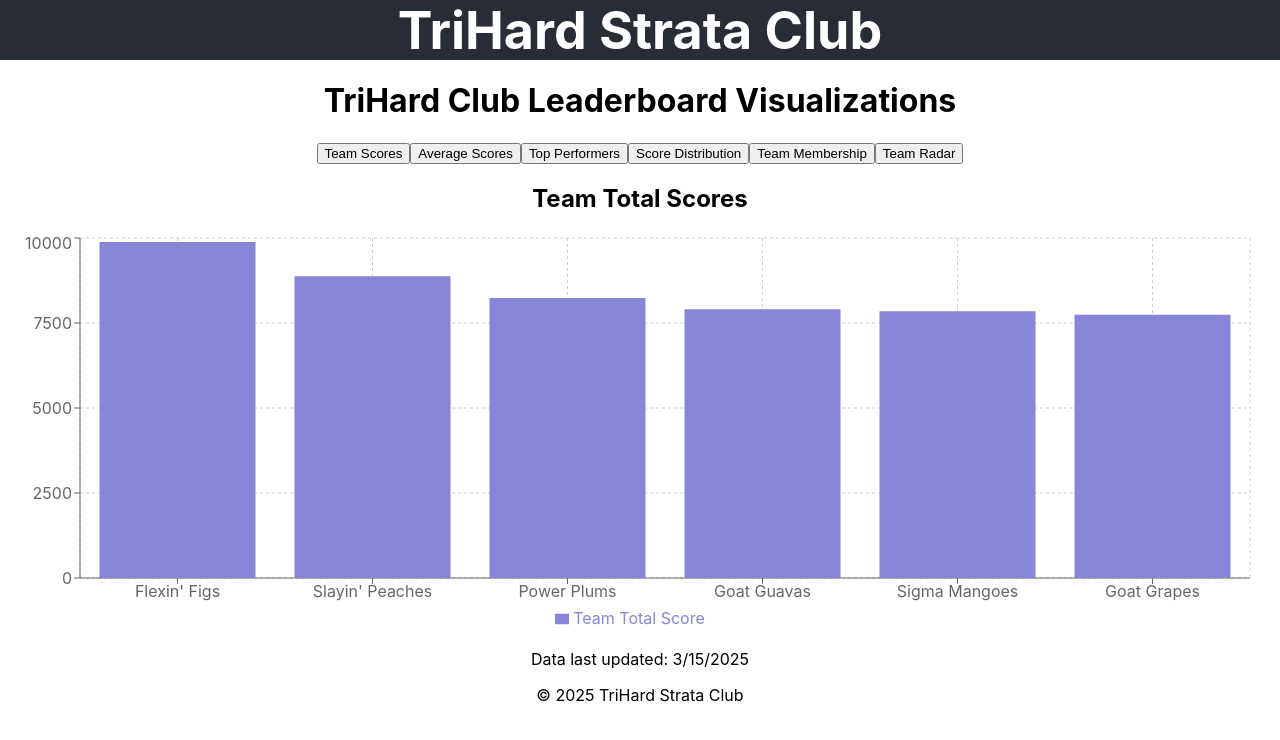
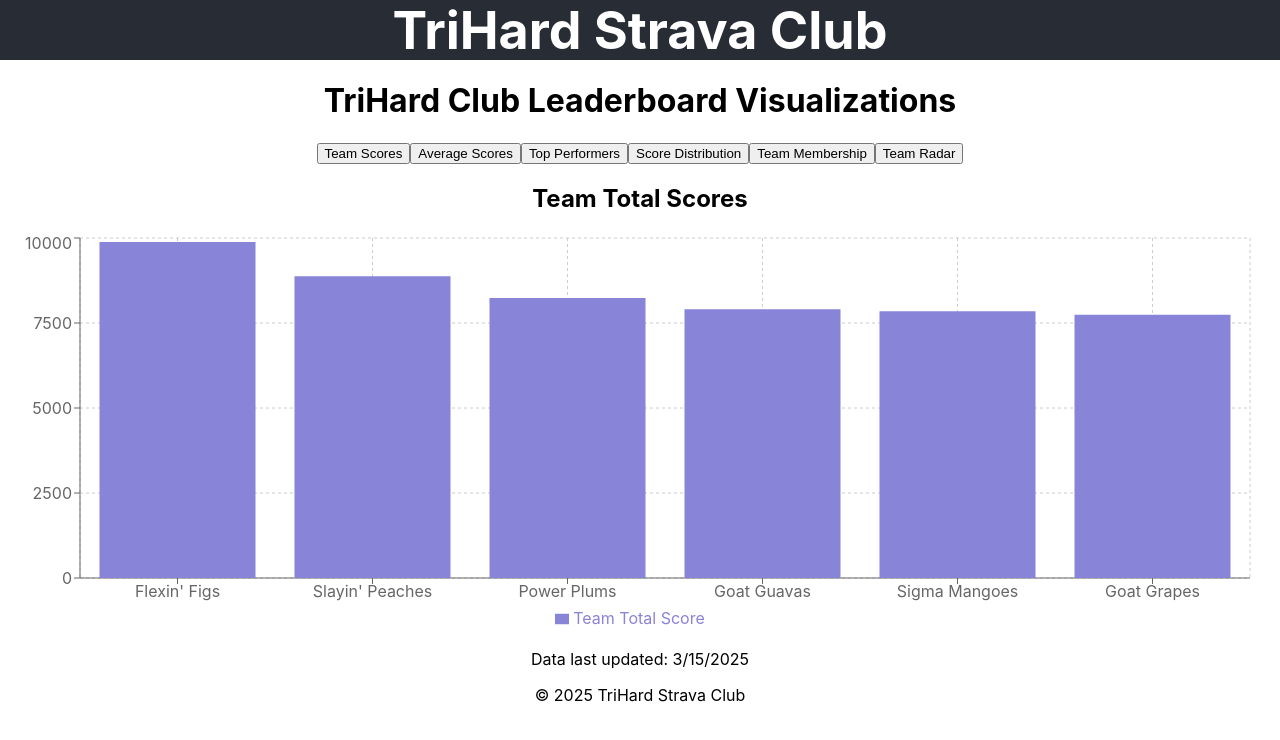
Before and after one commit to nicklondhe/trihardviz, a React (Create React App) app: page / in a window 1280 px wide. Shown: the top 740 px of the page. Built offline with nearby package versions, Linux system fonts and the light colour scheme.

Commit message:
Correcting fix

```diff
--- a/src/App.js
+++ b/src/App.js
@@ -1,6 +1,6 @@
 import './App.css';
 
-import { Analytics } from "@vercel/analytics/react"
+import { Analytics } from '@vercel/analytics/react';
 import React from 'react';
 import TriHardVisualizations from './components/Visualizations';
 
@@ -8,14 +8,15 @@ function App() {
   return (
     <div className="App">
       <header className="App-header">
-        <h1>TriHard Strata Club</h1>
+        <h1>TriHard Strava Club</h1>
       </header>
       <main className="App-main">
         <TriHardVisualizations />
       </main>
       <footer className="App-footer">
-        <p>© {new Date().getFullYear()} TriHard Strata Club</p>
+        <p>© {new Date().getFullYear()} TriHard Strava Club</p>
       </footer>
+      <Analytics/>
     </div>
   );
 }
```
